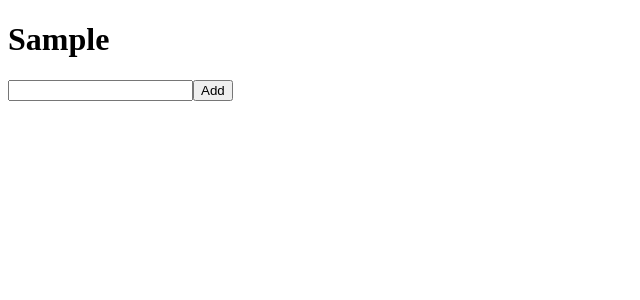
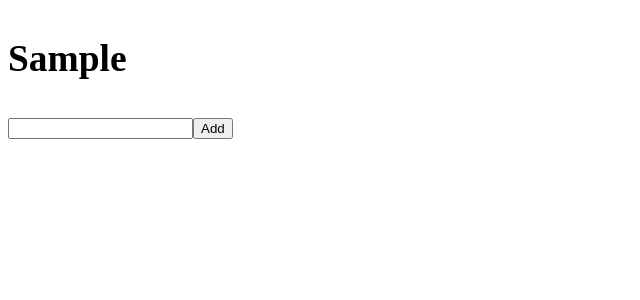
Before and after one commit to ignaciojarruza/react-todo, a React (Vite) app in the folder todo-app/: page / in a window 1280 px wide. Both pictures are taken after typing "Sample" into the empty fields and a click on the button "Add". Shown: the top 300 px of the page, without its empty margins (0-640 px from the left). Built offline with nearby package versions, Linux system fonts and the light colour scheme.

Commit message:
Displaying Todos
- map() to individually display each item
- TodoItem component

```diff
--- a/todo-app/src/components/Todo.jsx
+++ b/todo-app/src/components/Todo.jsx
@@ -1,4 +1,5 @@
 import {useState} from "react"
+import TodoItem from "./TodoItem"
 
 export default function Todo() {
     const [todo, setTodo] = useState("")
@@ -10,7 +11,7 @@ export default function Todo() {
     }
     return (<div>
         <form onSubmit={handleSubmit}>
-            <h1>{todos}</h1>
+            <h1>{todos.map(item=><TodoItem item={item} key={item}/>)}</h1>
             <input value={todo} type="text" onChange={(e)=> setTodo(e.target.value)}/>
             <button type="submit">Add</button>
         </form>
--- /dev/null
+++ b/todo-app/src/components/TodoItem.jsx
@@ -0,0 +1,5 @@
+export default function TodoItem({item}) {
+    return (<h3>
+        {item}
+    </h3>)
+}
```
